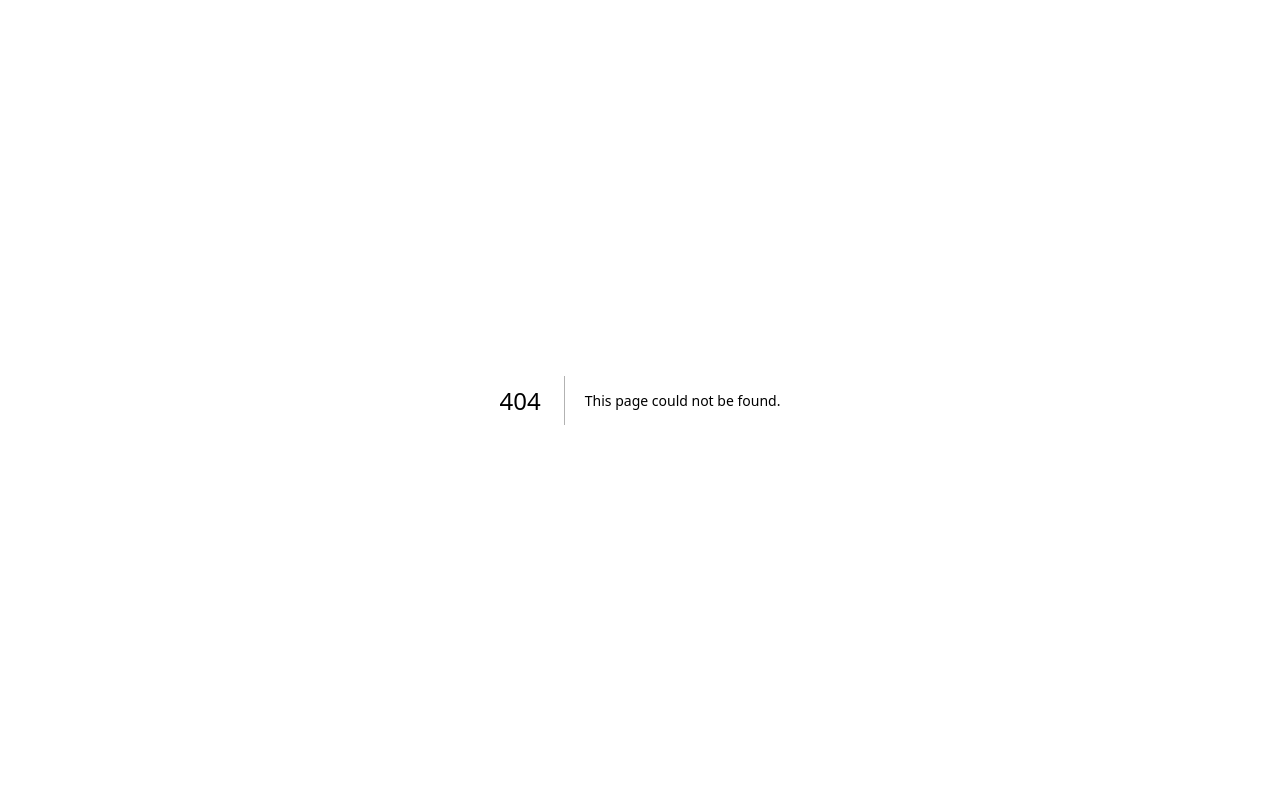
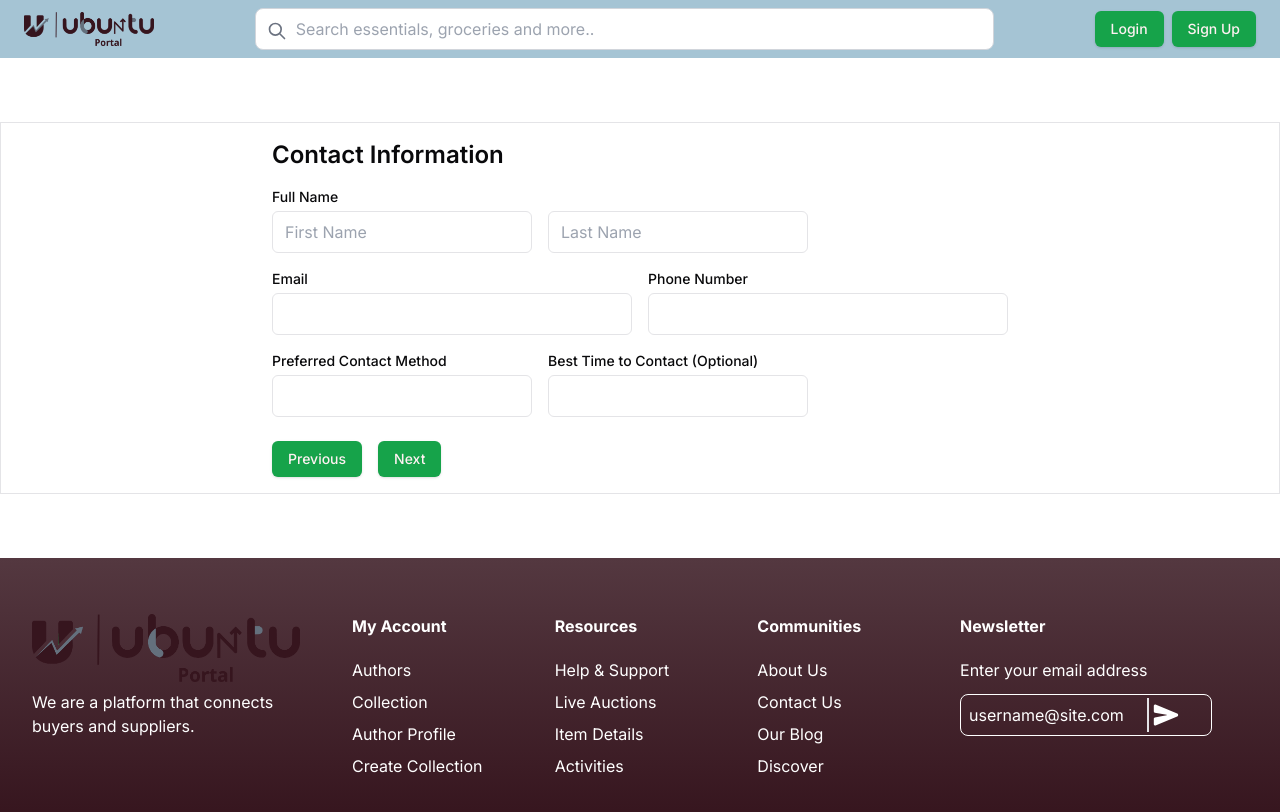
Before and after one commit to ubuntuportal/ubuntu_portal, a Next.js app in the folder ubuntu_portal_frontend/: page /home/buyers-information/contact in a window 1280 px wide. Before the commit this address had no page. Shown: the top 812 px of the page. Built offline with nearby package versions, Linux system fonts and the light colour scheme; no server answers.

Commit message:
Created UIs for Custumer information forms

```diff
--- /dev/null
+++ b/ubuntu_portal_frontend/app/home/buyers-information/billing/page.tsx
@@ -0,0 +1,10 @@
+import React from "react";
+import BillingForm from "@/components/buyer/customerForms/billing";
+
+export default function billing() {
+  return (
+    <div className="my-16 border">
+      <BillingForm />
+    </div>
+  );
+}
--- /dev/null
+++ b/ubuntu_portal_frontend/app/home/buyers-information/contact/page.tsx
@@ -0,0 +1,10 @@
+import React from "react";
+import ContactForm from "@/components/buyer/customerForms/Contact";
+
+export default function billing() {
+  return (
+    <div className="my-16 border">
+      <ContactForm />
+    </div>
+  );
+}
--- /dev/null
+++ b/ubuntu_portal_frontend/app/home/buyers-information/payment/page.tsx
@@ -0,0 +1,10 @@
+import React from "react";
+import PaymentForm from "@/components/buyer/customerForms/Payment";
+
+export default function billing() {
+  return (
+    <div className="my-16 border">
+      <PaymentForm />
+    </div>
+  );
+}
--- /dev/null
+++ b/ubuntu_portal_frontend/app/home/buyers-information/shipping/page.tsx
@@ -0,0 +1,10 @@
+import React from "react";
+import ShippingForm from "@/components/buyer/customerForms/Shipping";
+
+export default function billing() {
+  return (
+    <div className="my-16 border">
+      <ShippingForm />
+    </div>
+  );
+}
--- a/ubuntu_portal_frontend/components/buyer/Header.tsx
+++ b/ubuntu_portal_frontend/components/buyer/Header.tsx
@@ -84,7 +84,7 @@ export default function Header() {
         </div>
 
         {/* Search bar for larger screens */}
-        <div className="relative hidden md:flex-2 md:block items-center md:w-3/5">
+        <div className="relative hidden md:flex-2 md:block items-center max-w-full md:w-3/5">
           <SearchIcon className="absolute top-[30%] left-3 h-5 w-5 text-gray-500" />
           <input
             type="text"
```
Also changed, not shown: ubuntu_portal_frontend/app/home/buyers-information/page.tsx (added).
